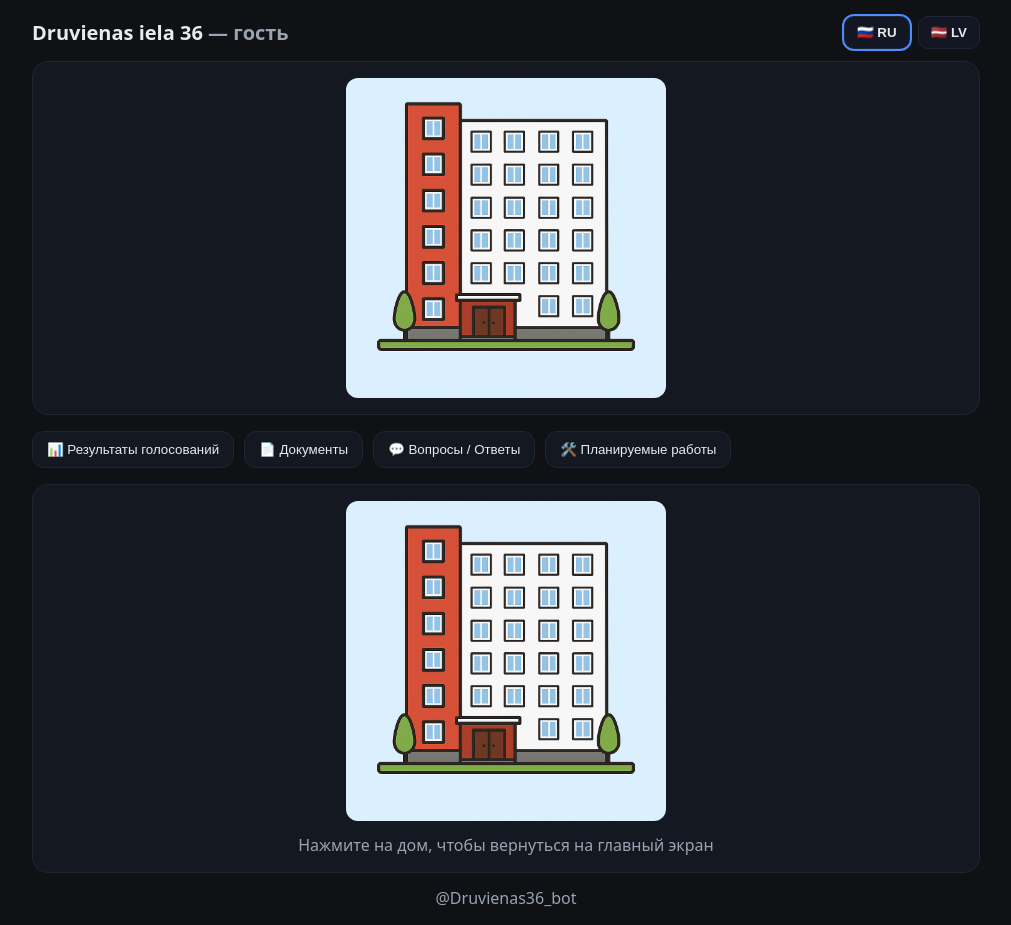
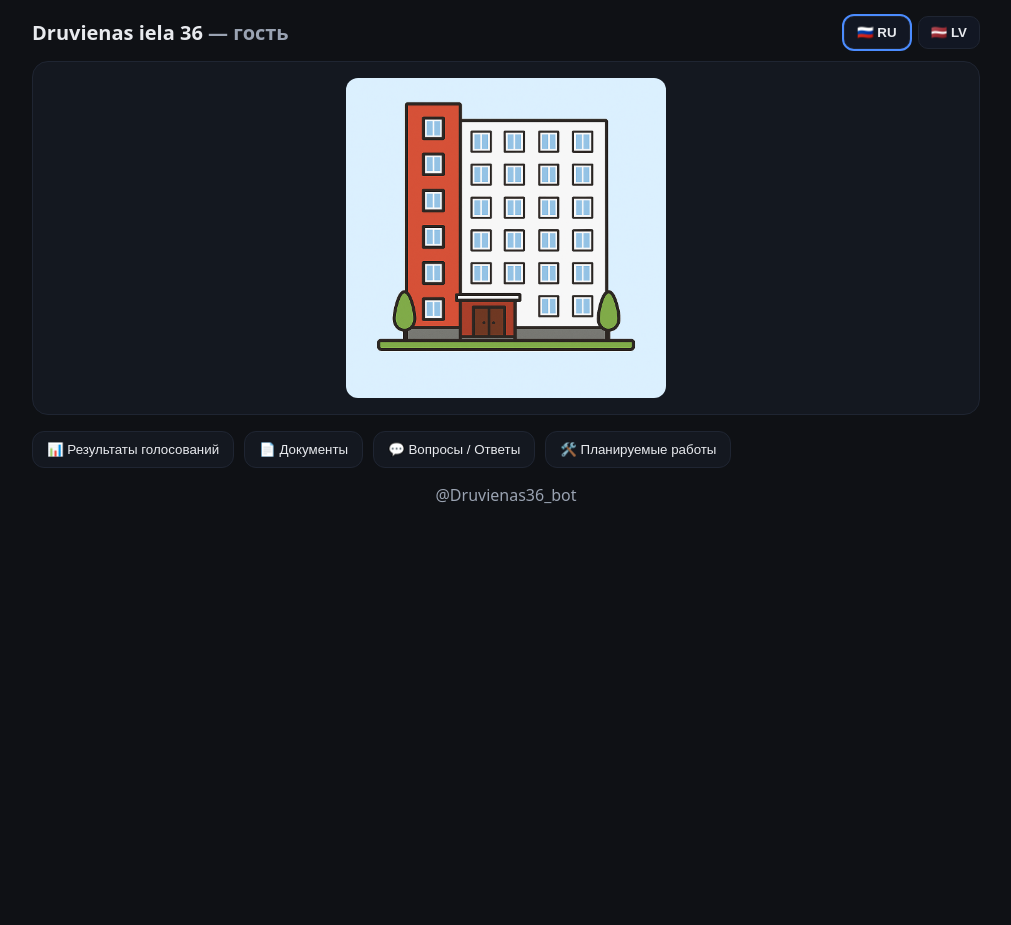
Before and after one commit to embracethevoid-today/druvienas36-webapp, a plain HTML site: page index.html in a window 1280 px wide. Shown: the whole page, without its empty margins (134-1145 px from the left). After the commit the page ends 800 px from the top, so only its background shows below. Drawn offline with Linux system fonts and the light colour scheme.

Commit message:
Update index.html

```diff
--- a/index.html
+++ b/index.html
@@ -39,11 +39,7 @@
       <button data-page="qa"      class="menu-item">💬 <span data-t="menu_qa">Вопросы / Ответы</span></button>
       <button data-page="works"   class="menu-item">🛠️ <span data-t="menu_works">Планируемые работы</span></button>
     </nav>
-<!-- Домашняя карточка с логотипом -->
-<section id="home" class="view" style="display:block;text-align:center;">
-  <img id="homeImg" src="./house.png?v=20251027" alt="Дом" style="max-width:320px;width:60%;height:auto;border-radius:12px;">
-  <div class="muted" style="margin-top:8px">Нажмите на дом, чтобы вернуться на главный экран</div>
-</section>
+
 
 <!-- Контейнер для контента разделов -->
 <main id="view" class="view" style="display:none;"></main>
```
